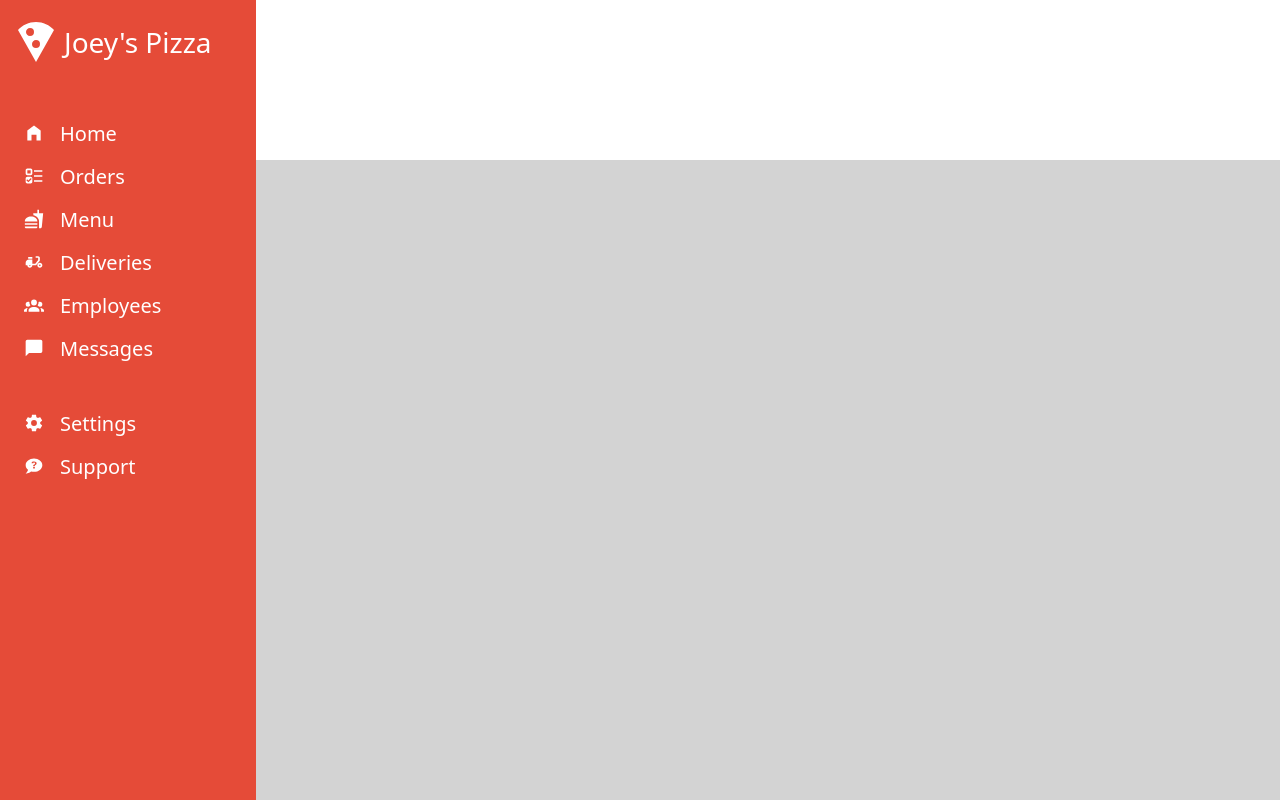
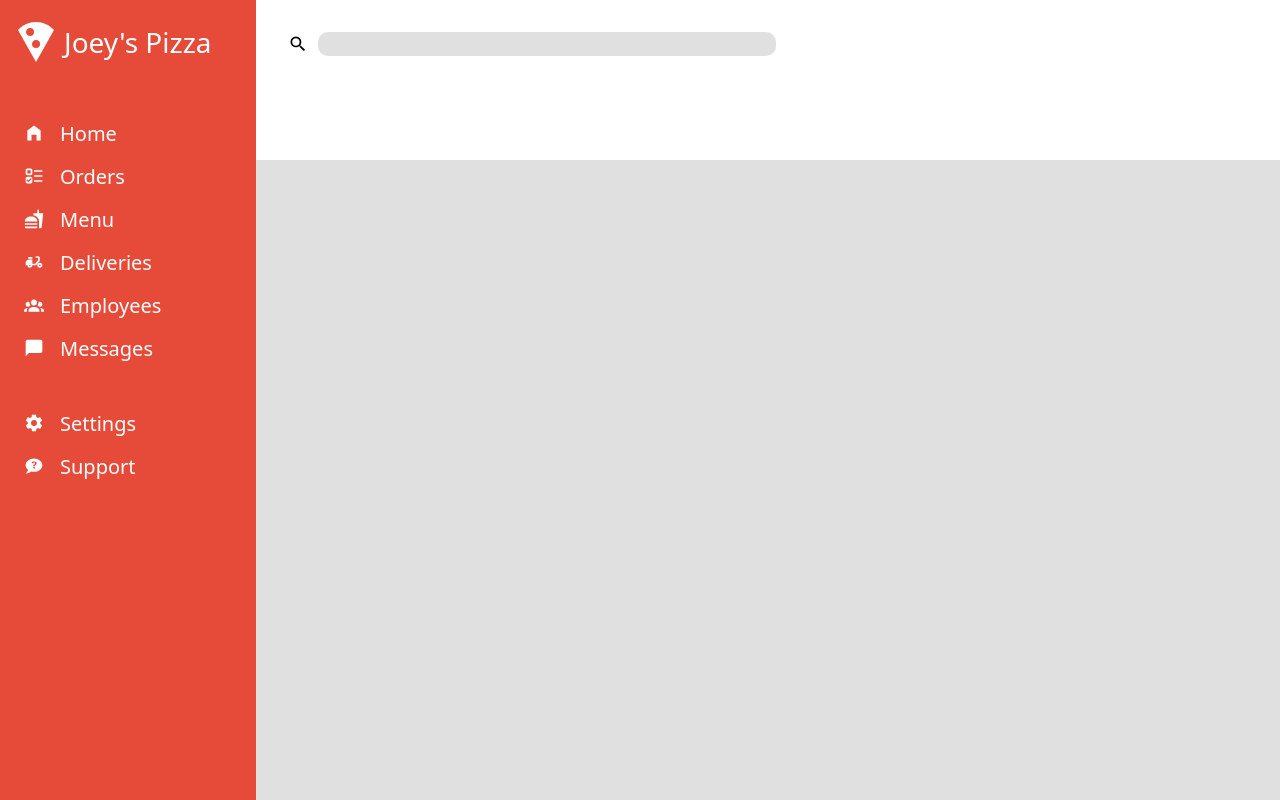
Before and after one commit to joeypizzas/odin-admin-dashboard, a plain HTML site: page index.html in a window 1280 px wide. Drawn offline with Linux system fonts and the light colour scheme.

Commit message:
added + styled top left header

```diff
--- a/index.html
+++ b/index.html
@@ -55,7 +55,13 @@
             </div>
         </div>
         <div id="header">
-            <div id="header-top"></div>
+            <div id="header-top">
+                <div id="header-top-left">
+                    <svg xmlns="http://www.w3.org/2000/svg" viewBox="0 0 24 24" id="search-icon"><path d="M9.5,3A6.5,6.5 0 0,1 16,9.5C16,11.11 15.41,12.59 14.44,13.73L14.71,14H15.5L20.5,19L19,20.5L14,15.5V14.71L13.73,14.44C12.59,15.41 11.11,16 9.5,16A6.5,6.5 0 0,1 3,9.5A6.5,6.5 0 0,1 9.5,3M9.5,5C7,5 5,7 5,9.5C5,12 7,14 9.5,14C12,14 14,12 14,9.5C14,7 12,5 9.5,5Z" /></svg>
+                    <div id="search-bar"></div>
+                </div>
+                <div id="header-top-right"></div>
+            </div>
             <div id="header-bottom"></div>
         </div>
         <div id="dashboard-body"></div>
--- a/style.css
+++ b/style.css
@@ -85,14 +85,38 @@ body {
 #header {
     grid-area: header;
     display: grid;
-    grid-template-rows: 1fr 1fr;
+    grid-template-rows: 1fr 1.1fr;
     grid-template-areas:
     "header-top"
     "header-bottom";
+    padding: .75rem 2rem .75rem 2rem;
 }
 
 #header-top {
     grid-area: header-top;
+    display: grid;
+    grid-template-columns: 2fr 1fr;
+}
+
+#header-top-left {
+    display: grid;
+    grid-template-columns: 1fr 20fr;
+    align-items: center;
+}
+
+#search-icon {
+    height: 1.25rem;
+    width: 1.25rem;
+}
+
+#search-bar {
+    height: 1.5rem;
+    background-color: #E0E0E0;
+    border-radius: 10px;
+    width: 75%;
+}
+
+#header-top-right {
 }
 
 #header-bottom {
@@ -101,5 +125,5 @@ body {
 
 #dashboard-body {
     grid-area: body;
-    background-color: #D3D3D3;
+    background-color: #E0E0E0;
 }
```
